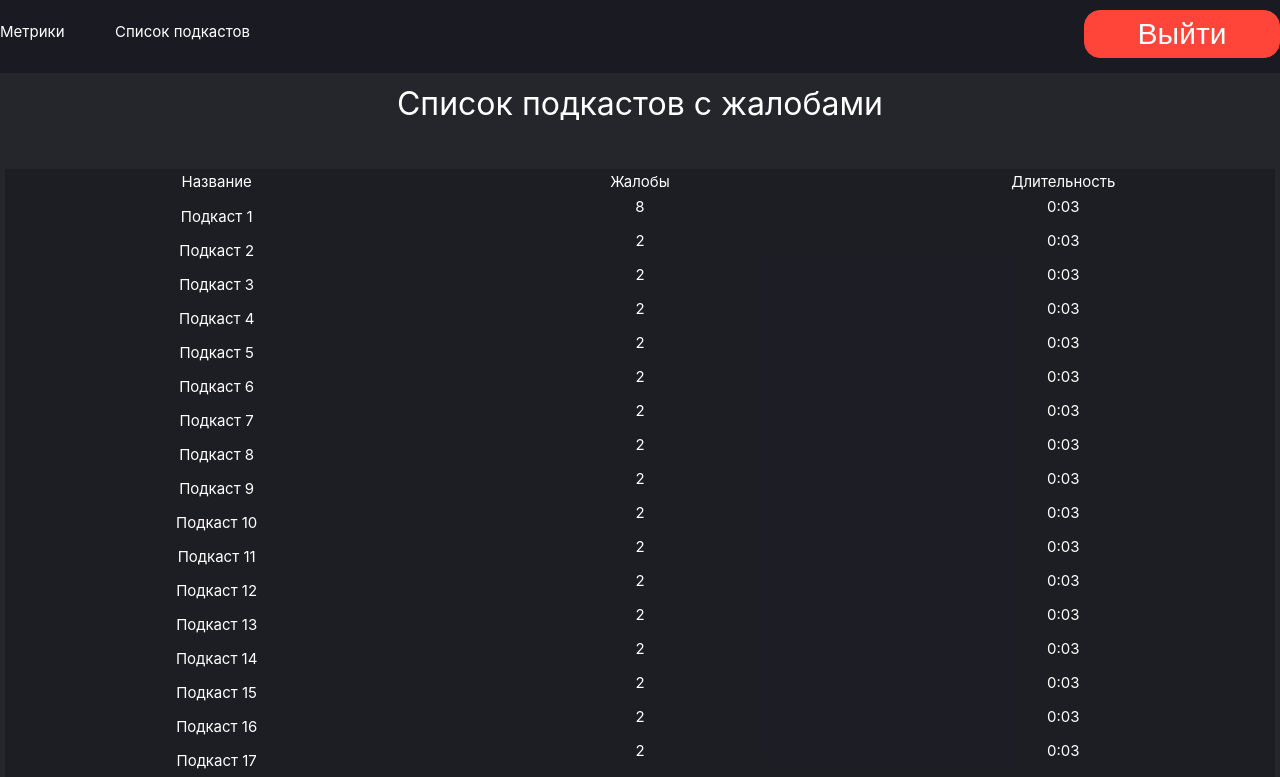
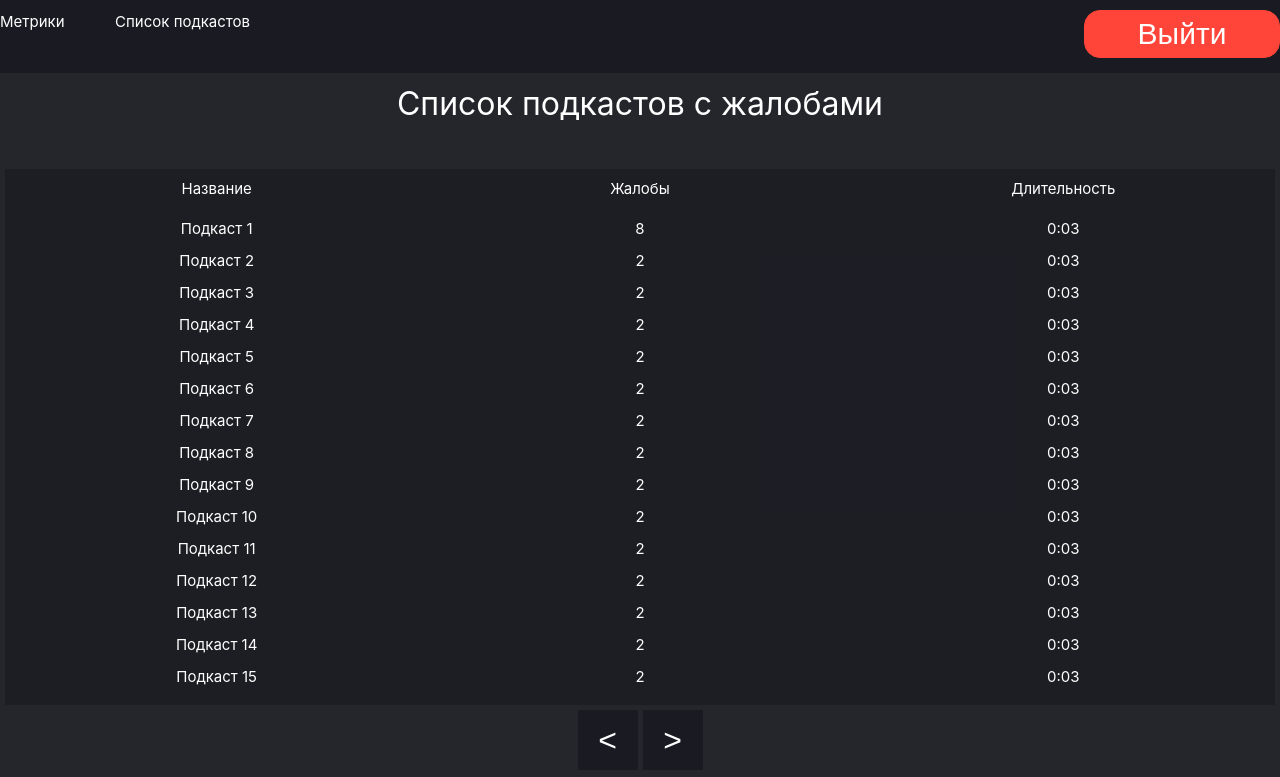
Before and after one commit to Snoppei/tiktalk_frontend_web, a Vue app: page /podcasts in a window 1280 px wide. Shown: the top 777 px of the page. Built offline with nearby package versions, Linux system fonts and the light colour scheme.

Commit message:
feature/TT-57: add pagination for vuex store

```diff
--- a/src/views/PodcastView.vue
+++ b/src/views/PodcastView.vue
@@ -1,7 +1,7 @@
 <script>
 import { useStore } from 'vuex';
 import { useRoute } from 'vue-router';
-import { computed, ref, onMounted } from 'vue';
+import { computed, ref, onMounted, watch } from 'vue';
 
 export default {
   setup() {
@@ -16,19 +16,54 @@ export default {
     const remainingTime = ref('');
     const volume = ref(1.0);
     let intervalId = null;
-    const progressPercentage = ref(0); // Добавляем progressPercentage
+    const progressPercentage = ref(0);
 
     const player = ref(null);
 
+    // Пагинация
+    let currentPage = ref(1); // Текущая страница
+    const pageSize = 7; // Количество жалоб на странице
+
     const selectComplaint = (complaint) => {
       selectedComplaint.value = complaint;
+    };
+
+    const filteredComplaints = ref([]);
+
+    const updateFilteredComplaints = () => {
+      const startIndex = (currentPage.value - 1) * pageSize;
+      const endIndex = startIndex + pageSize;
+      filteredComplaints.value = podcast.value.complaints.slice(startIndex, endIndex);
+    };
+
+    // Вызываем функцию при изменении currentPage
+    watch(currentPage, () => {
+      updateFilteredComplaints();
+    });
+
+    const totalPages = computed(() => Math.ceil(podcast.value.complaints.length / pageSize));
+
+    const prevPage = () => {
+      if (currentPage.value > 1) {
+        currentPage.value--;
+      } else {
+        currentPage.value = 1; // Обнуляем страницу, если текущая страница уже 1
+      }
+    };
+
+    const nextPage = () => {
+      if (currentPage.value < totalPages.value) {
+        currentPage.value++;
+      } else {
+        currentPage.value = totalPages.value; // Устанавливаем текущую страницу на максимально возможную
+      }
     };
 
     const play = () => {
       if (!isPlaying.value && player.value) {
         player.value.play();
         isPlaying.value = true;
-        intervalId = setInterval(updateProgress, 100); // Update progress bar every 100ms
+        intervalId = setInterval(updateProgress, 100);
       }
     };
 
@@ -90,12 +125,16 @@ export default {
       }
     };
 
+
     onMounted(() => {
       if (player.value) {
         player.value.addEventListener('loadedmetadata', () => {
           remainingTime.value = formatTime(player.value.duration);
         });
       }
+
+      // При монтировании компонента заполняем отфильтрованный список жалоб
+      updateFilteredComplaints();
     });
 
     return {
@@ -106,7 +145,7 @@ export default {
       remainingTime,
       volume,
       player,
-      progressPercentage, // Добавляем progressPercentage в возвращаемые значения
+      progressPercentage,
       selectComplaint,
       play,
       pause,
@@ -117,13 +156,17 @@ export default {
       onEnd,
       togglePlayPause,
       setVolume,
+      filteredComplaints,
+      currentPage,
+      pageSize,
+      totalPages,
+      prevPage,
+      nextPage
     };
   },
 };
+
 </script>
-
-
-
 
 
 <template>
@@ -148,17 +191,17 @@ export default {
                 <h3>Количество жалоб: {{ podcast.complaintsCount }}</h3>
                 <div class="menu">
                     <div class="listOfComplaints">
-                        <table>
+                        <table class="compl-table">
                             <tbody>
-                            <tr v-for="complaint in podcast.complaints" :key="complaint.id" @click="selectComplaint(complaint)">
+                            <tr v-for="complaint in filteredComplaints" :key="complaint.id" @click="selectComplaint(complaint)" style="cursor: pointer;">
                                 <td class="complaint-unit">{{ complaint.title }}</td>
                             </tr>
                             </tbody>
                         </table>
                         <div class="pagination">
-                            <button class="pagination-button" @click="prevPage" :disabled="currentPage === 1"><</button>
-                            <button class="pagination-button" @click="nextPage" :disabled="!hasNextPage">></button>
-                        </div>
+                          <button class="pagination-button" @click="prevPage" :disabled="currentPage === 1" style="cursor: pointer;"><</button>
+                          <button class="pagination-button" @click="nextPage" :disabled="currentPage === totalPages.value" style="cursor: pointer;">></button>
+                      </div>
                     </div>
                     <div class="complaint-details" v-if="selectedComplaint">
                         <p>{{ selectedComplaint.message }}</p>
@@ -203,6 +246,9 @@ export default {
   </template>
 
 <style>
+.compl-table {
+  height: 212px;
+}
 .podcast-desription {
   margin: 20px 0 10px 0;
 }
@@ -291,7 +337,6 @@ td {
   display: block;
   margin-top: 2px;
   margin-bottom: 2px;
-  border: 1px solid #0d0d0f;
   background-color: #1A1B22;
 }
 .pagination {
--- a/src/views/PodcastsView.vue
+++ b/src/views/PodcastsView.vue
@@ -1,17 +1,53 @@
 <script>
 import { useStore } from 'vuex';
+import { ref, computed } from 'vue';
+
 export default {
   setup() {
     const store = useStore();
+    const podcasts = store.getters.PODCASTS;
+
+    // Используем реактивные переменные
+    const currentPage = ref(1); // Текущая страница
+    const pageSize = 15; // Количество элементов на странице
+
+    // Вычисляем общее количество страниц
+    const totalPages = computed(() => Math.ceil(podcasts.length / pageSize));
+
+    // Флаг, показывающий, есть ли следующая страница
+    const hasNextPage = computed(() => currentPage.value < totalPages.value);
+
+    // Метод для перехода на предыдущую страницу
+    const prevPage = () => {
+      if (currentPage.value > 1) {
+        currentPage.value--;
+      }
+    };
+
+    // Метод для перехода на следующую страницу
+    const nextPage = () => {
+      if (currentPage.value < totalPages.value) {
+        currentPage.value++;
+      }
+    };
+
+    // Функция, возвращающая отфильтрованный список подкастов для текущей страницы
+    const paginatedPodcasts = computed(() => {
+      const startIndex = (currentPage.value - 1) * pageSize;
+      const endIndex = startIndex + pageSize;
+      return podcasts.slice(startIndex, endIndex);
+    });
 
     return {
-      podcasts: store.getters.PODCASTS,
+      paginatedPodcasts,
+      currentPage,
+      totalPages,
+      hasNextPage,
+      prevPage,
+      nextPage,
     };
   },
-  mounted() {
-
-  }
-}
+};
 </script>
 <template>
   <div class="podcast-page">
@@ -25,7 +61,7 @@ export default {
     <main>
       <div class="list">
         <h1>Список подкастов с жалобами</h1>
-            <table>
+        <table class="podcasts">
           <thead>
             <tr class="tr-list">
               <th>Название</th>
@@ -34,7 +70,7 @@ export default {
             </tr>
           </thead>
           <tbody>
-                <tr class="tr-list" v-for="podcast in podcasts" :key="podcast.id">
+            <tr class="tr-list" v-for="podcast in paginatedPodcasts" :key="podcast.id">
               <td>
                 <router-link :to="`/podcasts/${podcast.id}`">{{ podcast.name }}</router-link>
               </td>
@@ -44,8 +80,8 @@ export default {
           </tbody>
         </table>
         <div class="pagination">
-            <button class="pagination-button" @click="prevPage" :disabled="currentPage === 1"><</button>
-            <button class="pagination-button" @click="nextPage" :disabled="!hasNextPage">></button>
+          <button class="pagination-button" @click="prevPage" :disabled="currentPage === 1" style="cursor: pointer;"><</button>
+          <button class="pagination-button" @click="nextPage" :disabled="!hasNextPage" style="cursor: pointer;">></button>
         </div>
       </div>
     </main>
@@ -67,11 +103,19 @@ export default {
   border-radius: 16px;
   margin: 0 0 5px 0;
 }
+a {
+  margin-top: 0;
+}
 table {
   display: flex;
   flex-direction: column;
-  justify-content: space-between;
   width: 100%;
+}
+.podcasts {
+  display: flex;
+  flex-direction: column;
+  width: 100%;
+  height: 536px;
 }
 thead {
   width: 100%;
@@ -79,6 +123,7 @@ thead {
 .tr-list {
   display: grid;
   grid-template-columns: repeat(3, 1fr);
+  margin: 7px 0 8px 0;
   /* justify-content: space-between; */
 }
 table {
```
Lines whose indentation alone changed are shown as unchanged.
